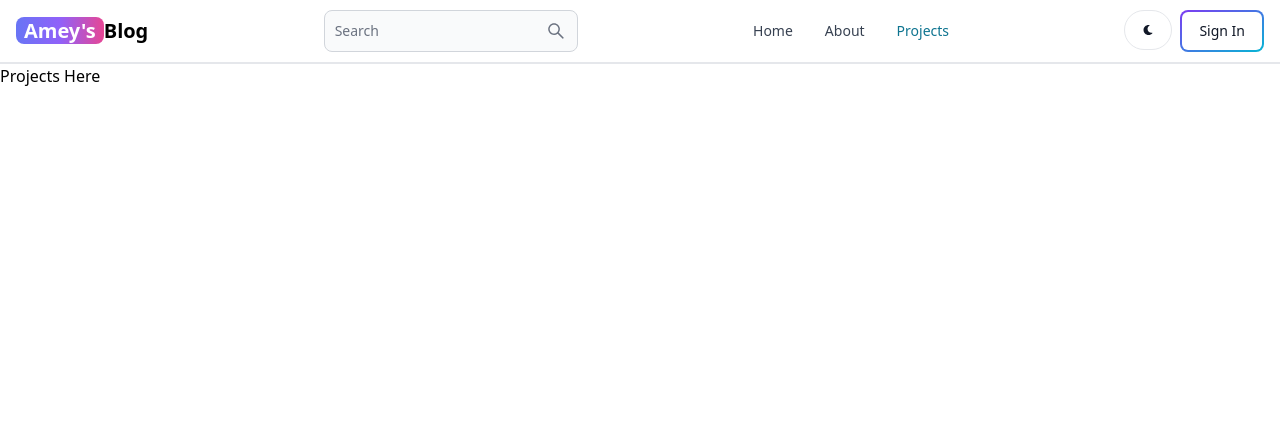
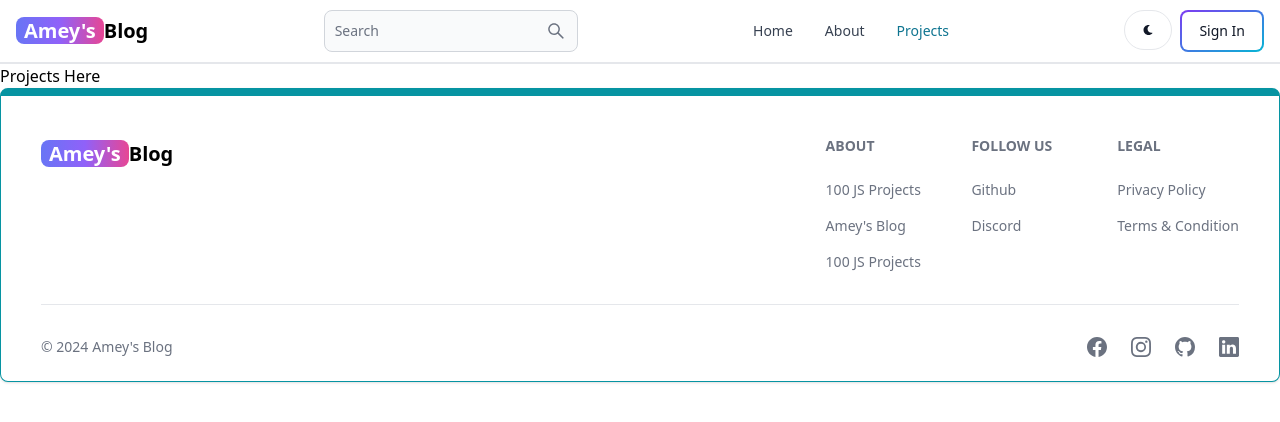
Before and after one commit to amey0307/mern-blog, a React (Vite) app in the folder client/: page /projects in a window 1280 px wide. Shown: the top 422 px of the page. Built offline with nearby package versions, Linux system fonts and the light colour scheme.

Commit message:
chore: Creates Footer Component

```diff
--- a/client/package.json
+++ b/client/package.json
@@ -10,6 +10,9 @@
     "preview": "vite preview"
   },
   "dependencies": {
+    "@emotion/react": "^11.11.4",
+    "@emotion/styled": "^11.11.5",
+    "@mui/material": "^5.15.19",
     "body-parser": "^1.20.2",
     "flowbite-react": "^0.9.0",
     "react": "^18.2.0",
--- a/client/src/App.jsx
+++ b/client/src/App.jsx
@@ -7,6 +7,7 @@
 import Dashboard from './pages/Dashboard.jsx'
 import Projects from './pages/Projects.jsx'
 import Header from './components/Header.jsx'
+import FooterCom from './components/FooterCom.jsx'
 
 function App() {
   return (
@@ -20,6 +21,7 @@
         <Route path='/dashboard' element={<Dashboard />} />
         <Route path='/projects' element={<Projects />} />
       </Routes>
+      <FooterCom/>
     </BrowserRouter>
   )
 }
--- /dev/null
+++ b/client/src/components/FooterCom.jsx
@@ -0,0 +1,69 @@
+import React from 'react'
+import { Footer } from 'flowbite-react'
+import { Link } from 'react-router-dom'
+import { BsFacebook, BsGithub, BsInstagram, BsLinkedin } from 'react-icons/bs'
+
+function FooterCom() {
+  return (
+    <Footer container className='border border-t-8 border-teal-500'>
+      <div className='w-full pl-4 pr-4 mx-auto'>
+        <div className='grid w-full justify-between sm:flex md: grid-cols-1'>
+          <div className='mt-5'>
+            <Link to='/' className='self-center whitespace-nowrap text-lg sm:text-xl font-semibold dark:text-white'>
+              <span className='px-2 bg-gradient-to-r from-indigo-500 via-purple-500 to-pink-500 rounded-lg text-white'>Amey's</span>
+              Blog
+            </Link>
+          </div>
+
+          <div className='grid grid-cols-2 gap-8 mt-4 sm:grid-cols-3 sm:gap-6'>
+            <div>
+              <Footer.Title title='About' />
+              <Footer.LinkGroup col>
+                <Footer.Link href='#'>100 JS Projects</Footer.Link>
+                <Footer.Link href='#'>Amey's Blog</Footer.Link>
+                <Footer.Link href='#'>100 JS Projects</Footer.Link>
+              </Footer.LinkGroup>
+            </div>
+
+            <div>
+              <Footer.Title title='Follow Us' />
+              <Footer.LinkGroup col>
+                <Footer.Link href='#'>Github</Footer.Link>
+                <Footer.Link href='#'>Discord</Footer.Link>
+              </Footer.LinkGroup>
+            </div>
+
+            <div>
+              <Footer.Title title='Legal' />
+              <Footer.LinkGroup col>
+                <Footer.Link href='#'>Privacy Policy</Footer.Link>
+                <Footer.Link href='#'>Terms & Condition</Footer.Link>
+              </Footer.LinkGroup>
+            </div>
+          </div>
+        </div>
+
+        <Footer.Divider className='' />
+
+        <div className='w-full flex justify-between'>
+          <div className='w-full sm:flex sm:items-center sm:justify-between '>
+            <Footer.Copyright
+              href='#' by="Amey's Blog"
+              year={new Date().getFullYear()}
+            />
+          </div>
+
+          <div className='flex gap-6 sm:mt-0 mt-4 sm:justify-center'>
+            <Footer.Icon href='#' icon={BsFacebook} />
+            <Footer.Icon href='#' icon={BsInstagram} />
+            <Footer.Icon href='#' icon={BsGithub} />
+            <Footer.Icon href='#' icon={BsLinkedin} />
+
+          </div>
+        </div>
+      </div>
+    </Footer>
+  )
+}
+
+export default FooterCom
--- a/client/src/components/Header.jsx
+++ b/client/src/components/Header.jsx
@@ -56,6 +56,7 @@
                     </Link>
                 </Navbar.Link>
             </Navbar.Collapse>
+
         </Navbar>
     )
 }
```
Also changed, not shown: 1 other file (tests, documents, lock files or other folders).
